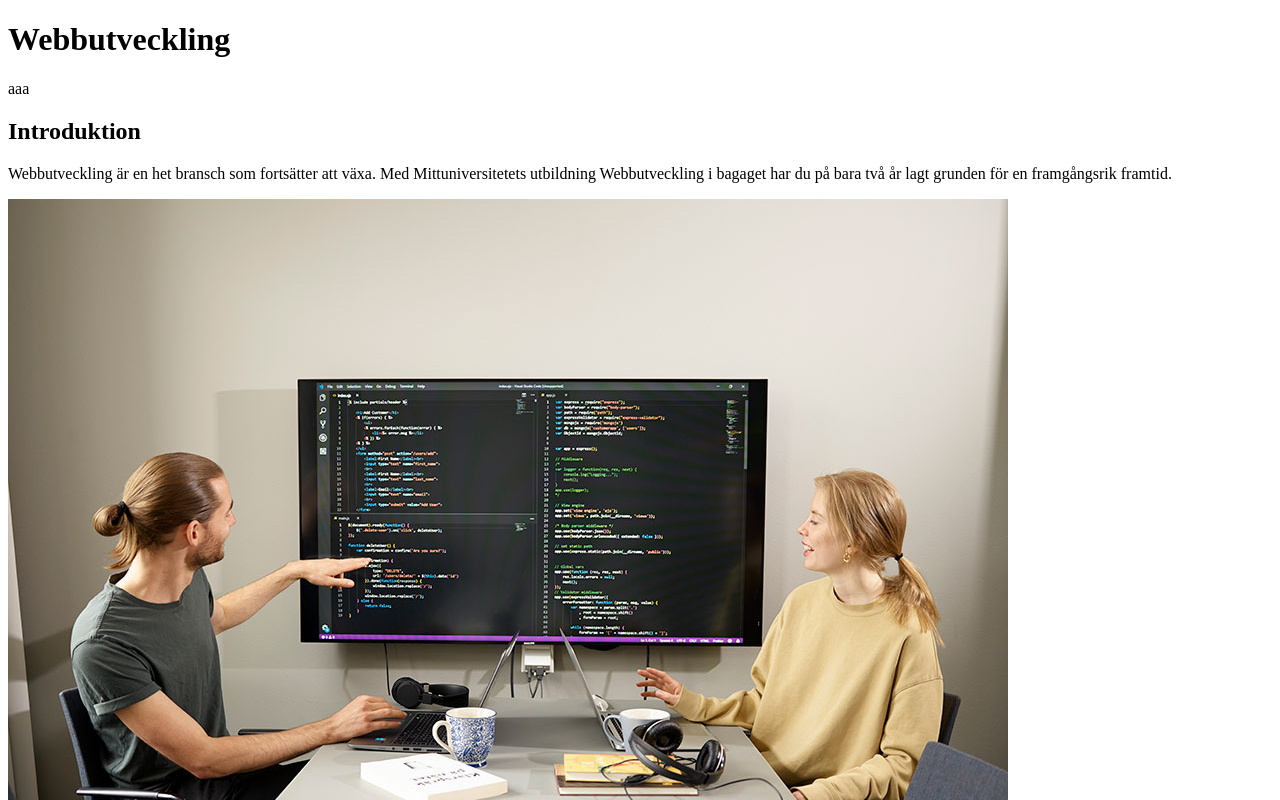
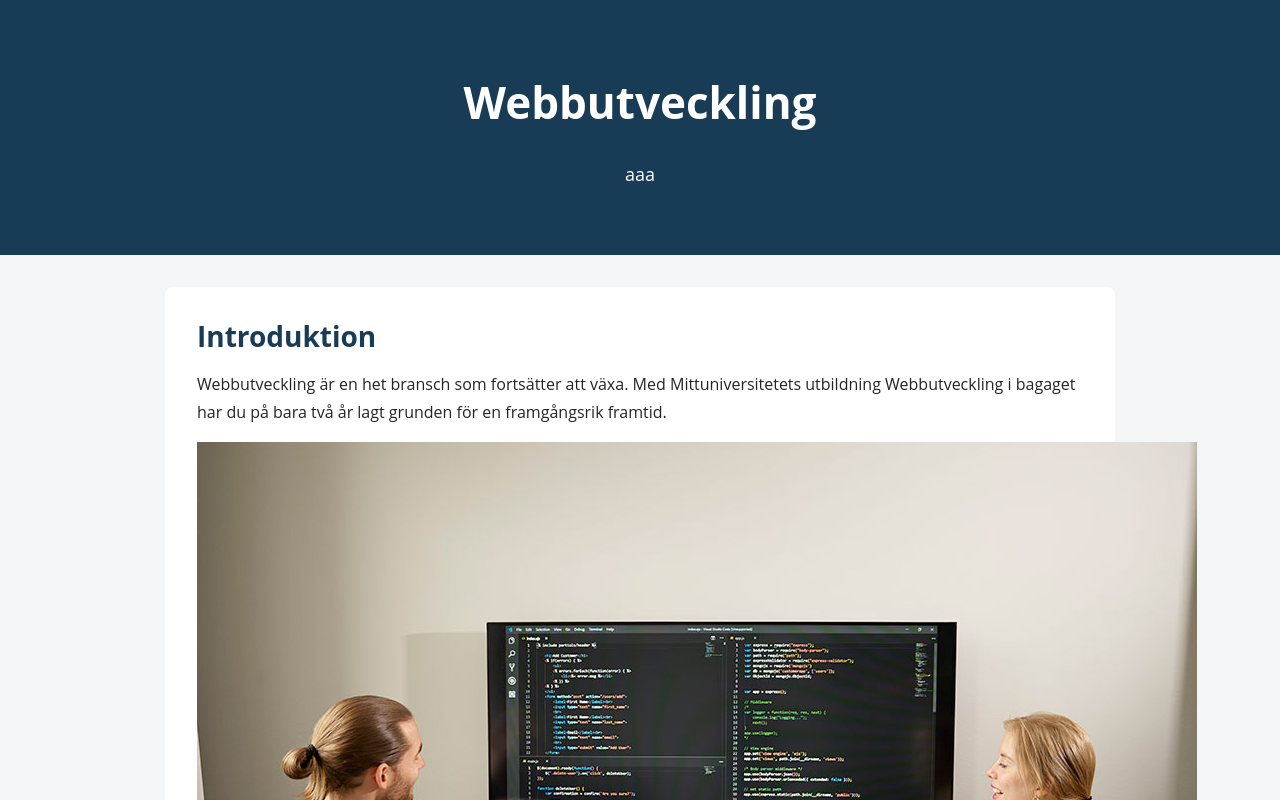
Before and after one commit to AntonKarefalk/DT068G_Webbplats_text, a plain HTML site: page index.html in a window 1280 px wide. Shown: the top 800 px of the page. Drawn offline with Linux system fonts and the light colour scheme.

Commit message:
La till en div class hos index för att förbättra utseendet enligt CSS koden. Har också skapat CSS kod för webbsidan.

```diff
--- a/css/styles.css
+++ b/css/styles.css
@@ -0,0 +1,60 @@
+body {
+    margin: 0;
+    font-family: 'Open Sans', sans-serif;
+    font-size: 1rem;
+    line-height: 1.75;
+    color: #252525;
+    background-color: #f4f5f7;
+}
+
+header {
+    background-color: #183b56;
+    color: white;
+    padding: 4rem 1.5rem;
+    text-align: center;
+}
+
+.header-content {
+    max-width: 900px;
+    margin: auto;
+}
+
+header h1 {
+    font-size: 2.75rem;
+    margin: 0;
+}
+
+header p {
+    font-size: 1.125rem;
+    margin-bottom: 0;
+}
+
+main {
+    max-width: 950px;
+    width: 90%;
+    margin: 2rem auto;
+}
+
+section {
+    background-color: white;
+    padding: 2rem;
+    margin-bottom: 1.5rem;
+    border-radius: 8px;
+}
+
+h2 {
+    color: #183b56;
+    font-size: 1.75rem;
+    line-height: 1.25;
+    margin-top: 0;
+    margin-bottom: 1rem;
+}
+
+h3 {
+    color: #183b56;
+    font-size: 1.25rem;
+}
+
+p {
+    margin-bottom: 1rem;
+}
--- a/index.html
+++ b/index.html
@@ -9,8 +9,10 @@
 
     <body>
         <header>
-            <h1>Webbutveckling</h1>
-            <p>aaa</p>
+            <div class="header-content">
+                <h1>Webbutveckling</h1>
+                <p>aaa</p>
+            </div>
         </header>
 
         <main>
```
